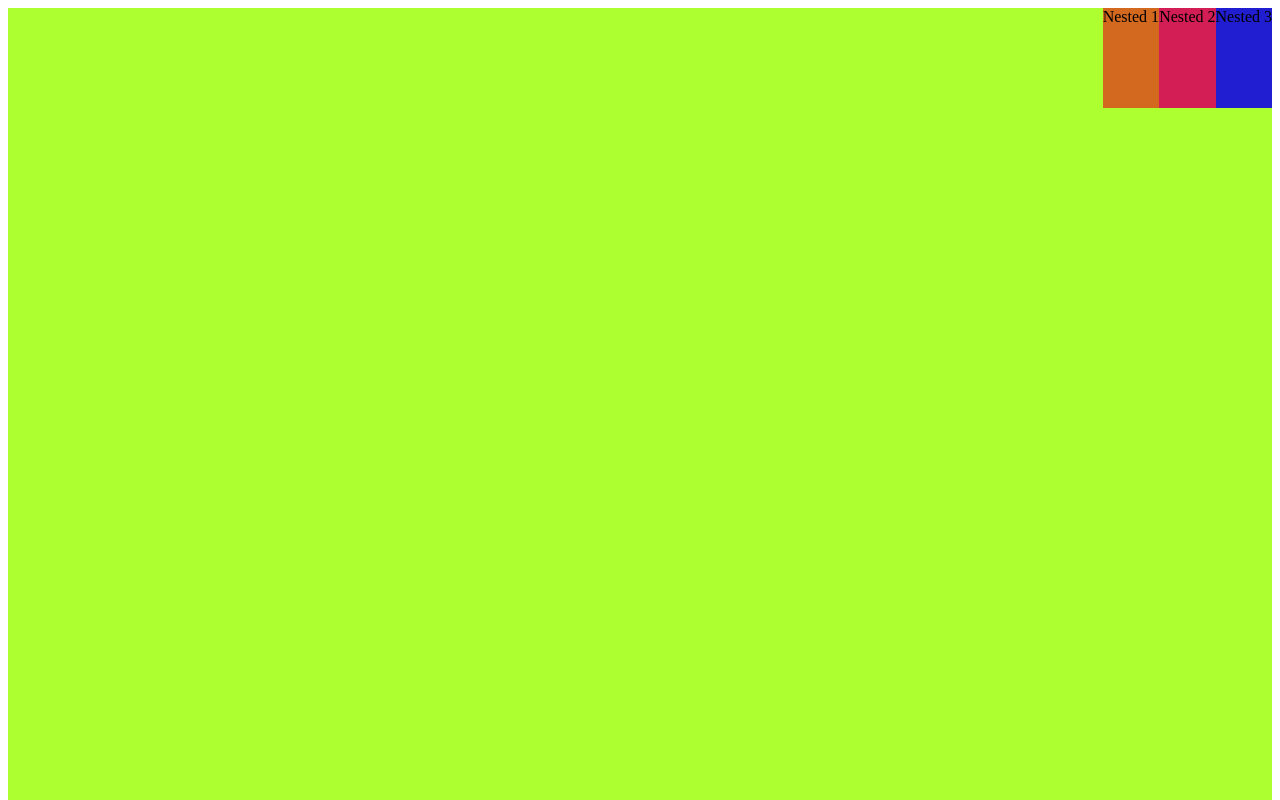
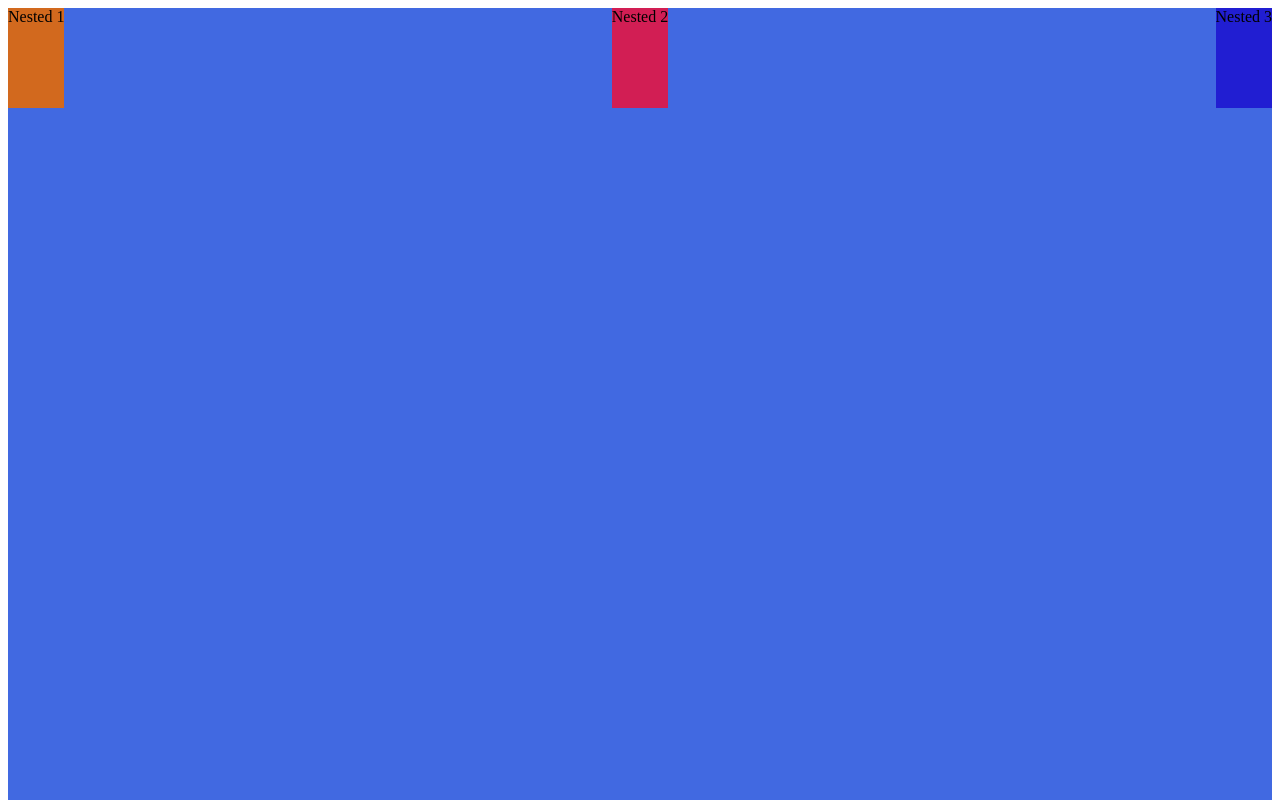
Before and after one commit to AbdullahCodespace/mineResume, a plain HTML site: page index.html in a window 1280 px wide. Shown: the top 800 px of the page. Drawn offline with Linux system fonts and the light colour scheme.

Commit message:
Changed background and justify

```diff
--- a/css/stylesheet.css
+++ b/css/stylesheet.css
@@ -1,8 +1,8 @@
 #containing{
-    background-color: greenyellow;
+    background-color: royalblue;
     height: 1500px;
     display: flex;
-    justify-content: flex-end;
+    justify-content: space-between;
 }
 
 #nested1{
```
